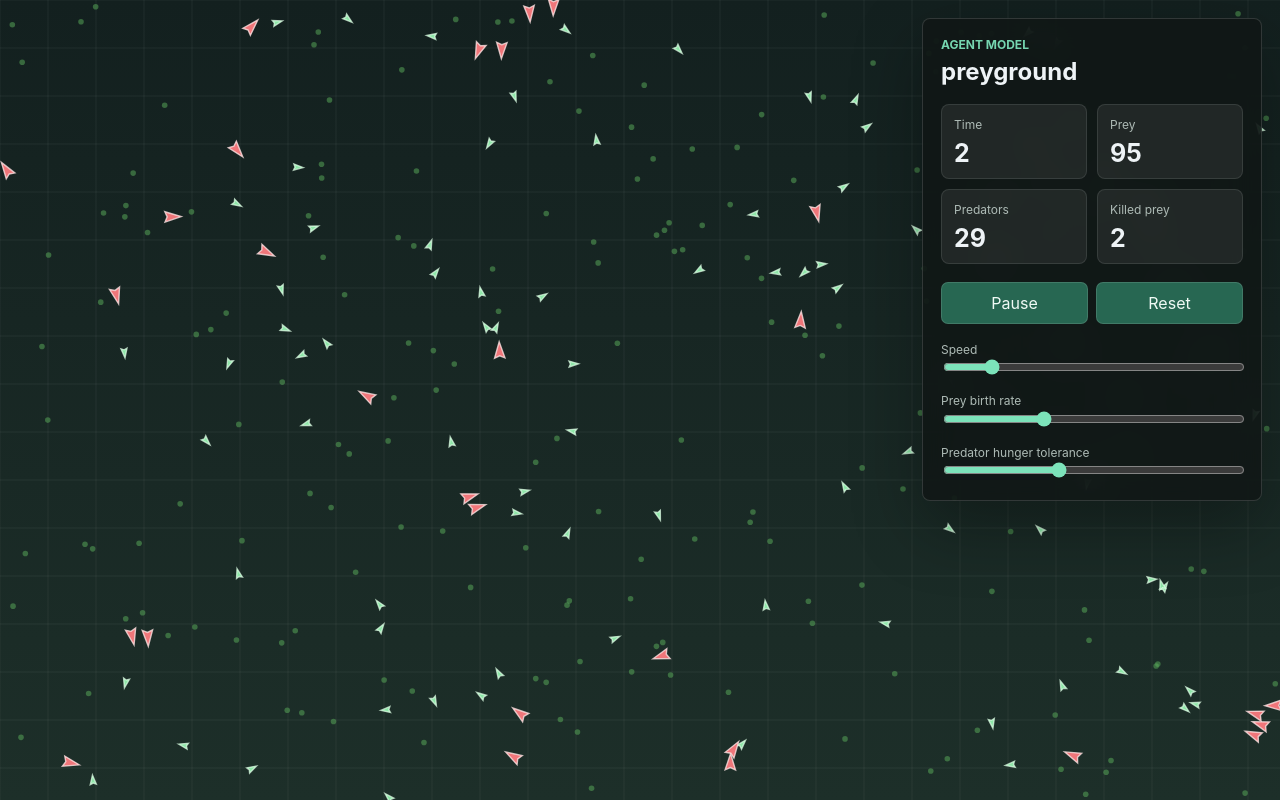
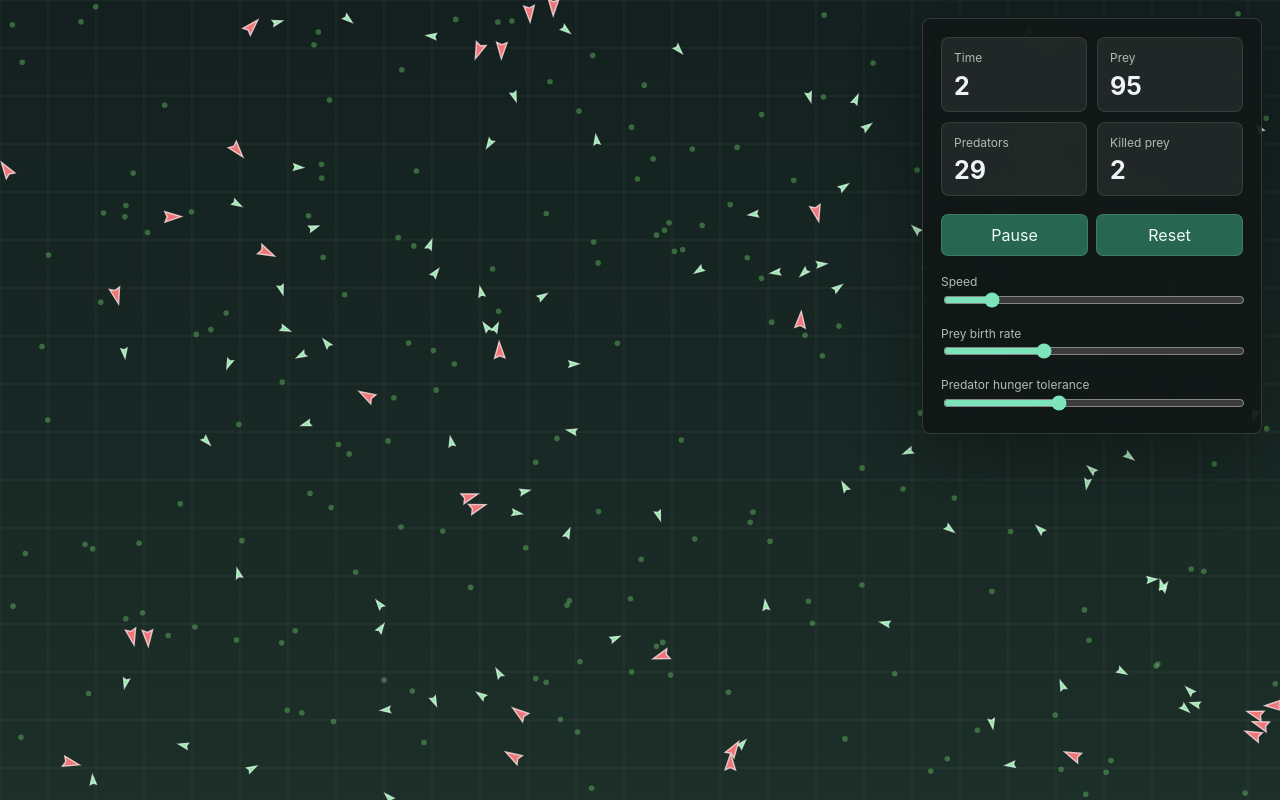
Before and after one commit to tamiroh/preyground, a website built with Vite: page index.html in a window 1280 px wide. Built offline with nearby package versions, Linux system fonts and the light colour scheme; animation ran at ten frames a second.

Commit message:
Update UI

```diff
--- a/index.html
+++ b/index.html
@@ -9,11 +9,6 @@
     <main id="app">
       <canvas id="world" aria-label="predator prey simulation"></canvas>
       <aside class="panel">
-        <header>
-          <p class="eyebrow">Agent Model</p>
-          <h1>preyground</h1>
-        </header>
-
         <section class="stats-grid" aria-label="simulation stats">
           <div>
             <span>Time</span>
--- a/src/style.css
+++ b/src/style.css
@@ -71,7 +71,7 @@ h1 {
   display: grid;
   grid-template-columns: 1fr 1fr;
   gap: 10px;
-  margin: 18px 0;
+  margin-bottom: 18px;
 }
 
 .stats-grid div {
```
